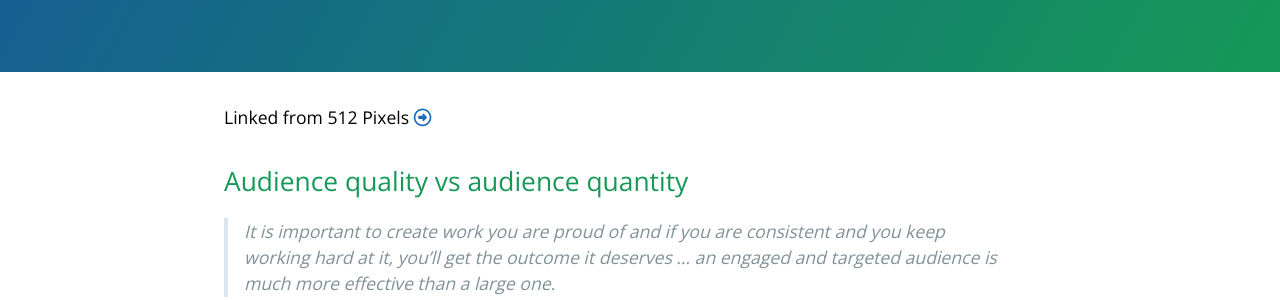
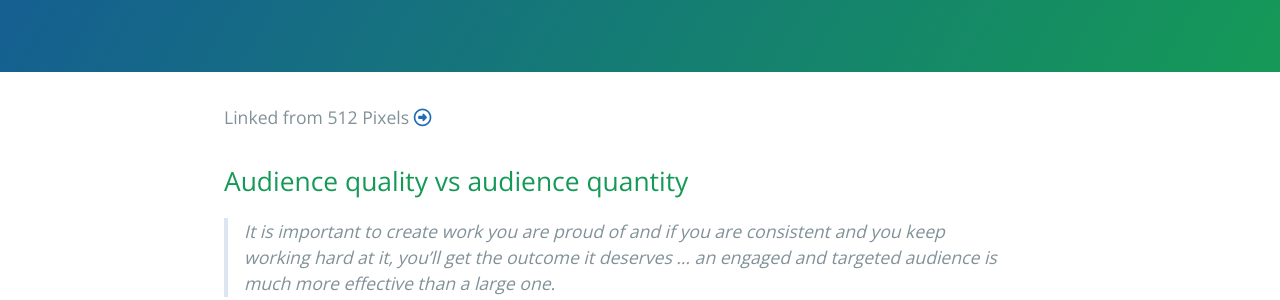
Before and after one commit to vmstan/vmstan.github.io, a Jekyll site: the page built from _posts/2013-04-23-audience-quality-vs-audience-quantity.md, in a window 1280 px wide. Shown: the part 311-611 px from the top of the page. Built offline with Jekyll 4.4.1, drawn with Linux system fonts in a browser that asks for light colours; nearby versions of some CDN libraries.

Commit message:
Date span class

```diff
--- a/_layouts/post.html
+++ b/_layouts/post.html
@@ -6,7 +6,7 @@ layout: default
 
   {% if page.external_url %}
 
-    <div class="date">Linked from {{ page.host }} <a href="{{ page.external_url }}"><i class="fa fa-arrow-circle-o-right" aria-hidden="true"></i></a></div>
+    <span class="post-date">Linked from {{ page.host }} <a href="{{ page.external_url }}"><i class="fa fa-arrow-circle-o-right" aria-hidden="true"></i></a></span>
     <h2>{{ page.title }}</h2>
 
   {% else %}
--- a/assets/css/style.css
+++ b/assets/css/style.css
@@ -815,3 +815,7 @@ a:hover {
 .site-footer-credits {
     color: #819198
 }
+
+.post-date {
+    color: #819198
+}
```
